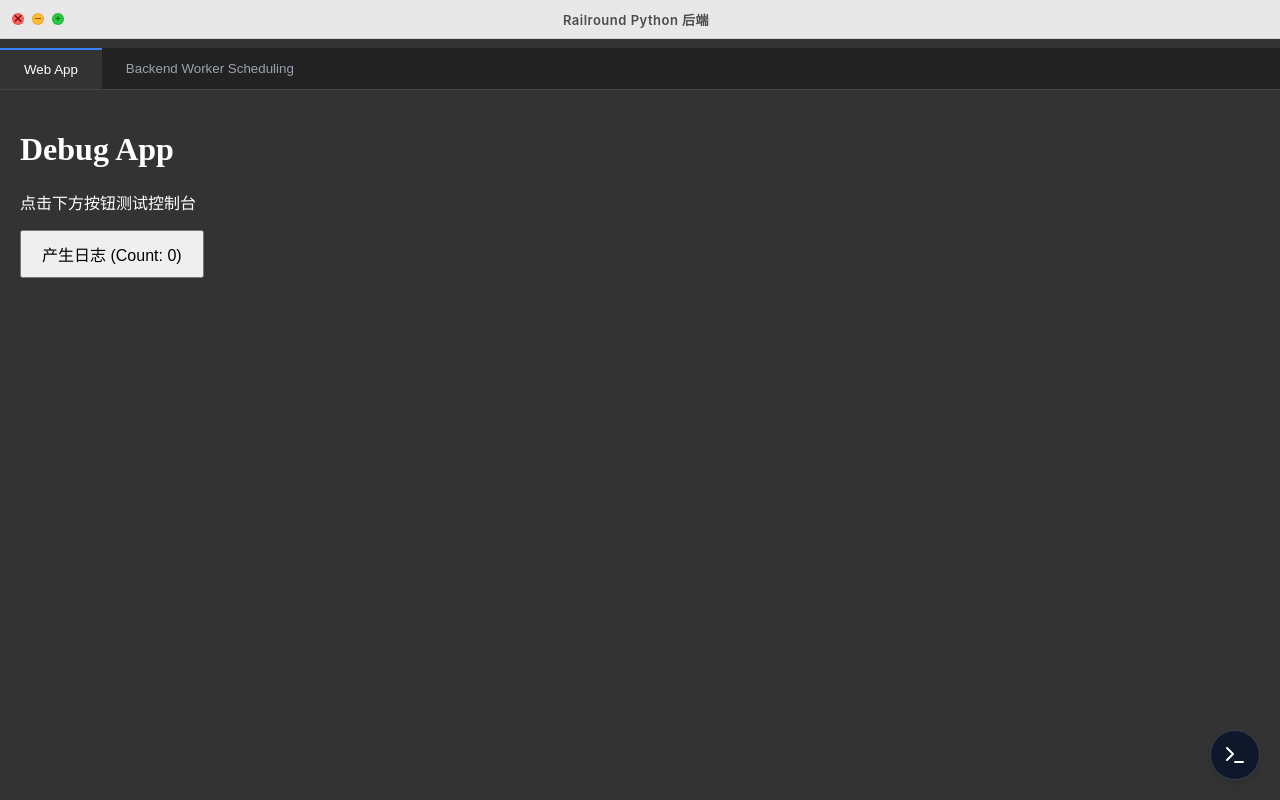
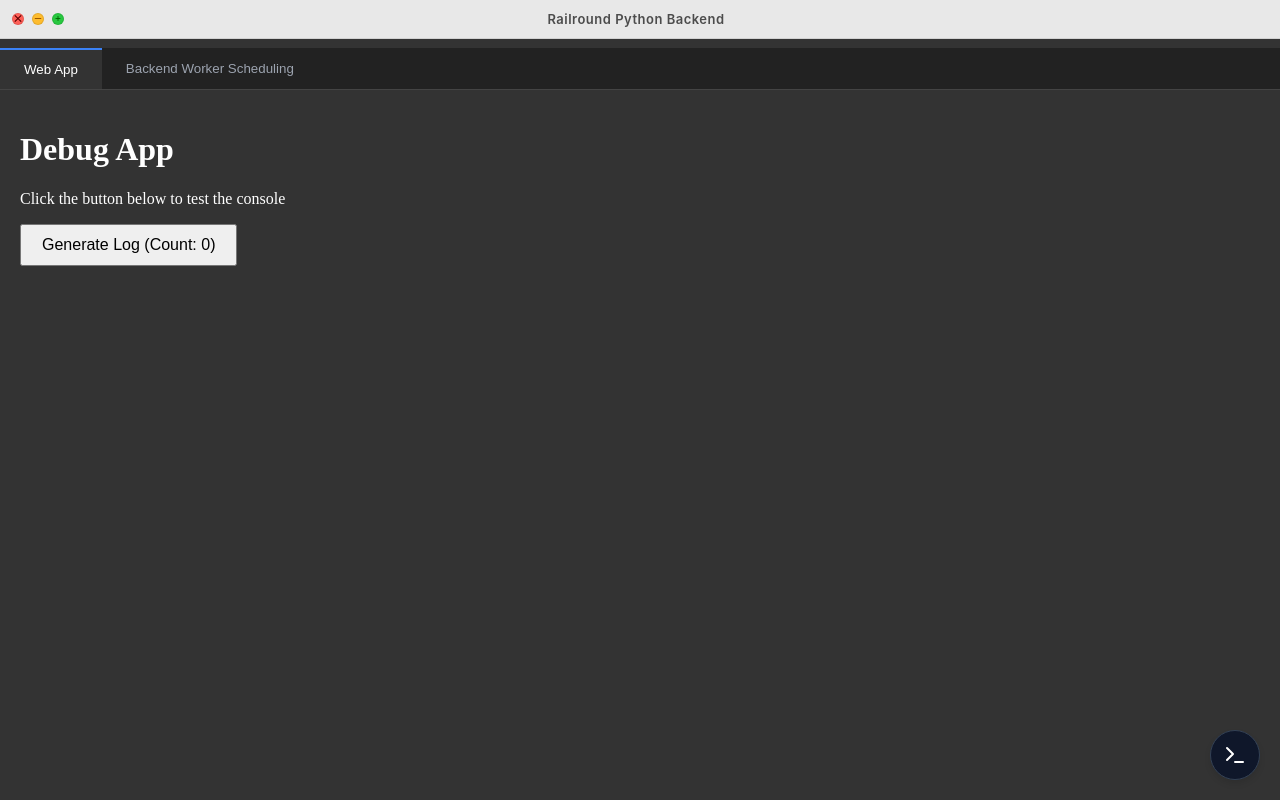
Before and after one commit to OsakaLOOP/RailRound-Backend, a React (Vite) app: page / in a window 1280 px wide. Built offline with nearby package versions, Linux system fonts and the light colour scheme.

Commit message:
Update frontend UI text to English
- Renamed "Railround Python 后端" to "Railround Python Backend" in `src/titleBar.jsx`.
- Translated UI text in `src/App.jsx` to English ("Generate Log", etc.).
- Ensured consistent English interface across the application.

```diff
--- a/src/App.jsx
+++ b/src/App.jsx
@@ -8,9 +8,9 @@ function App() {
   const [count, setCount] = useState(0)
 
   const testLog = () => {
-    console.log("普通点击日志", { count });
-    console.warn("这是一个警告测试");
-    console.error("模拟报错信息");
+    console.log("Normal Click Log", { count });
+    console.warn("This is a warning test");
+    console.error("Simulated error message");
   }
 
   return (
@@ -39,13 +39,13 @@ function App() {
           <div className="tab-content">
             <div style={{ padding: '20px' }}>
               <h1>Debug App</h1>
-              <p>点击下方按钮测试控制台</p>
+              <p>Click the button below to test the console</p>
 
               <button
                 onClick={() => { setCount(c => c + 1); testLog(); }}
                 style={{ padding: '10px 20px', fontSize: '16px', cursor: 'pointer', marginBottom: '20px' }}
               >
-                产生日志 (Count: {count})
+                Generate Log (Count: {count})
               </button>
 
               {/* 挂载 Console 组件 */}
--- a/src/titleBar.jsx
+++ b/src/titleBar.jsx
@@ -213,7 +213,7 @@ const TitleBar = () => {
            style={styles.dragRegion}
            onDoubleClick={handleDoubleClick}
            onContextMenu={handleContextMenu}>
-        <span style={styles.title}>Railround Python 后端</span>
+        <span style={styles.title}>Railround Python Backend</span>
       </div>
 
       {/* 3. 右侧：占位 (保持标题居中) */}
```
